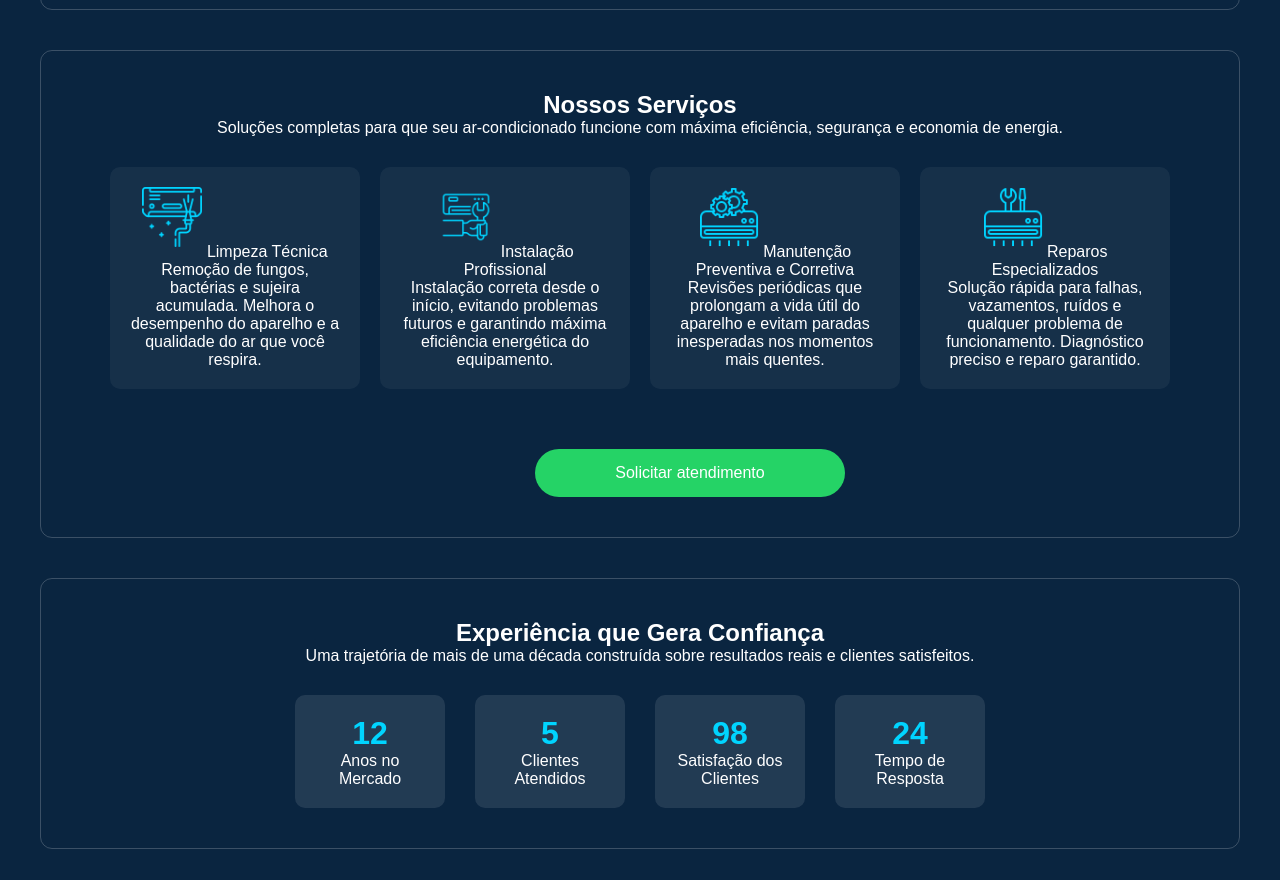
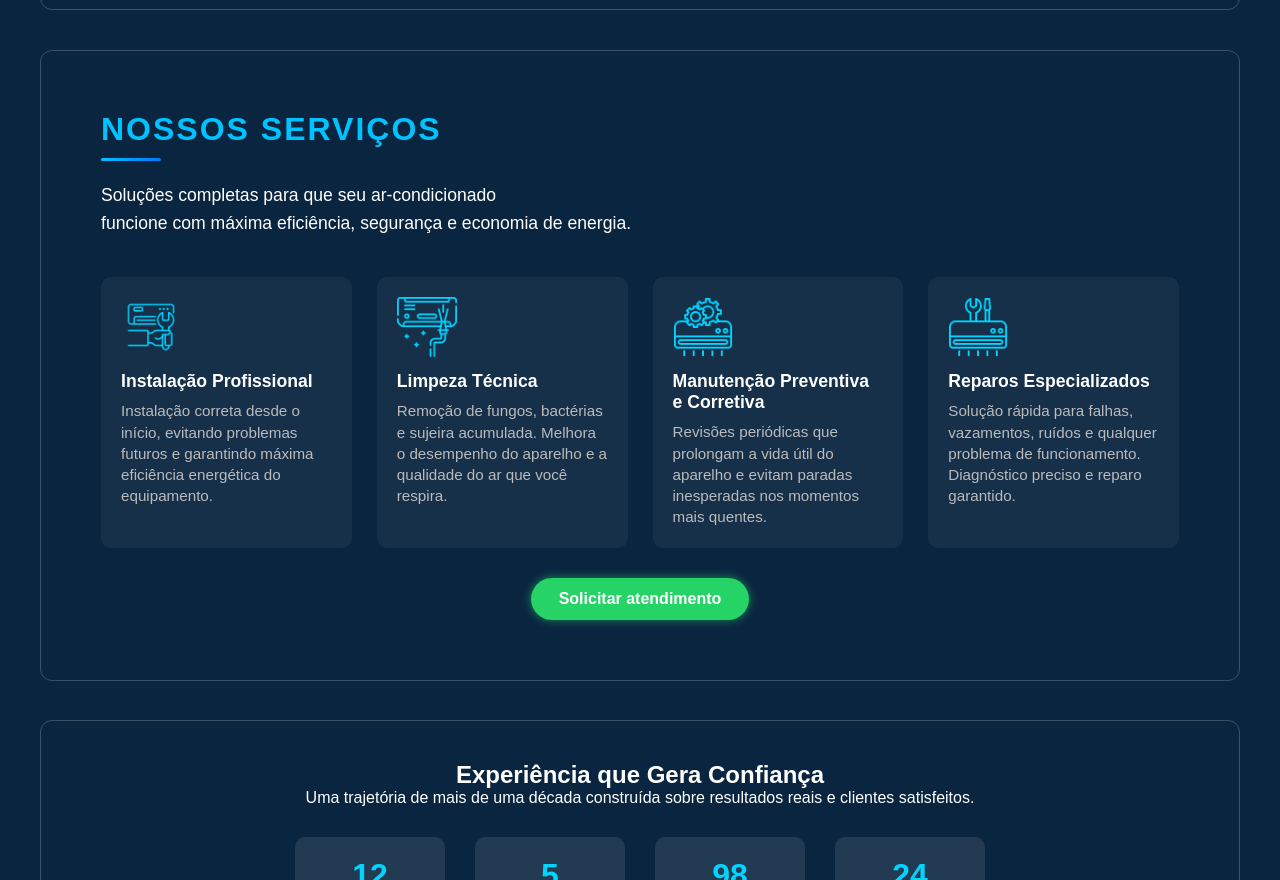
Before and after one commit to FelipeSaraiva71/pandaarcondicionado, a plain HTML site: page index.html in a window 1280 px wide. Shown: the part 1498-2378 px from the top of the page. Drawn offline with Linux system fonts and the light colour scheme.

Commit message:
bloco serviços definido padrão

```diff
--- a/css/style.css
+++ b/css/style.css
@@ -434,31 +434,100 @@
   justify-content: center;
   margin-top: 30px;
 }
+/* SERVIÇOS */
+#servicos {
+  padding: 60px 60px;
+}
+
+#servicos h2 {
+  font-size: 2rem;
+  color: #00c2ff;
+  text-transform: uppercase;
+  letter-spacing: 2px;
+  margin-bottom: 20px;
+  text-align: left; /* título na lateral */
+  position: relative;
+}
+
+#servicos h2::after {
+  content: "";
+  display: block;
+  width: 60px;
+  height: 3px;
+  background: linear-gradient(90deg, #00c2ff, #0077ff);
+  margin-top: 10px;
+  border-radius: 2px;
+}
+
+#servicos > p {
+  font-size: 1.1rem;
+  line-height: 1.6;
+  color: #fff;
+  text-align: left;
+  max-width: 800px;
+  margin-bottom: 40px;
+}
+
+/* grid responsivo */
+#servicos .grid {
+  display: grid;
+  grid-template-columns: repeat(auto-fit, minmax(250px, 1fr));
+  gap: 25px;
+}
+
 .servico {
   background: rgba(255,255,255,0.05);
   padding: 20px;
   border-radius: 10px;
-  width: 250px;
   transition: 0.3s;
+  text-align: left;
 }
-.servico:hover { transform: translateY(-10px) scale(1.05); }
-.servico img { width: 60px; margin-bottom: 10px; }
 
-/* WHATSAPP FLOAT */
-.whatsapp-float {
-  position: fixed;
-  bottom: 20px;
-  right: 20px;
+.servico:hover {
+  transform: translateY(-8px) scale(1.03);
+}
+
+.servico img {
+  width: 60px;
+  margin-bottom: 10px;
+}
+
+.servico span {
+  display: block;
+  font-weight: 600;
+  font-size: 1.1rem;
+  color: #fff;
+  margin-bottom: 8px;
+}
+
+.servico p {
+  font-size: 0.95rem;
+  color: #bbb;
+  line-height: 1.4;
+}
+
+
+.btn-whatsapp {
+  display: inline-flex;
+  align-items: center;
+  justify-content: center;
   background: #25D366;
-  color: white;
-  padding: 15px;
-  border-radius: 50%;
-  font-size: 20px;
+  color: #fff;
+  font-weight: 600;
+  padding: 12px 28px;
+  border-radius:100px;
   text-decoration: none;
-  box-shadow: 0 0 15px #25D366;
   transition: 0.3s;
+  margin: 30px auto 0; /* centraliza horizontalmente */
+  white-space: nowrap;  /* evita quebra do texto */
+  box-shadow: 0 0 10px rgba(37, 211, 102, 0.6);
 }
-.whatsapp-float:hover { transform: scale(1.1); }
+
+.btn-whatsapp:hover {
+  background: #20b858;
+  transform: scale(1.05);
+}
+
 
 /* GRAFICOS DEPOIMENTOS */
 .graficos {
@@ -526,7 +595,6 @@
   80% { transform: translateX(-10px) rotateY(0deg); }
   100% { opacity: 1; transform: translateX(0) rotateY(0deg); }
 }
-/* Fundo único com imagem */
 
 .sobre, .servicos, .numeros, .empresas, .depoimentos, .contato {
     -webkit-backdrop-filter: blur(10px);   /* compatibilidade Safari */
--- a/index.html
+++ b/index.html
@@ -84,18 +84,18 @@
 
 <!-- SERVIÇOS -->
 <section id="servicos" class="servicos reveal">
-  <h2>Nossos Serviços</h2>
-  <p>Soluções completas para que seu ar-condicionado funcione com máxima eficiência, segurança e economia de energia.</p>
+  <h2>NOSSOS SERVIÇOS</h2>
+  <p>Soluções completas para que seu ar-condicionado <br>funcione com máxima eficiência, segurança e economia de energia.</p>
   <div class="grid">
+    <div class="servico">
+      <img src="img/instalacao.png" alt="Instalação">
+      <span>Instalação Profissional</span>
+      <p>Instalação correta desde o início, evitando problemas futuros e garantindo máxima eficiência energética do equipamento.</p>
+    </div>
     <div class="servico">
       <img src="img/limpeza.png" alt="Limpeza">
       <span>Limpeza Técnica</span>
       <p>Remoção de fungos, bactérias e sujeira acumulada. Melhora o desempenho do aparelho e a qualidade do ar que você respira.</p>
-    </div>
-    <div class="servico">
-      <img src="img/instalacao.png" alt="Instalação">
-      <span>Instalação Profissional</span>
-      <p>Instalação correta desde o início, evitando problemas futuros e garantindo máxima eficiência energética do equipamento.</p>
     </div>
     <div class="servico">
       <img src="img/manutencao.png" alt="Manutenção">
```
